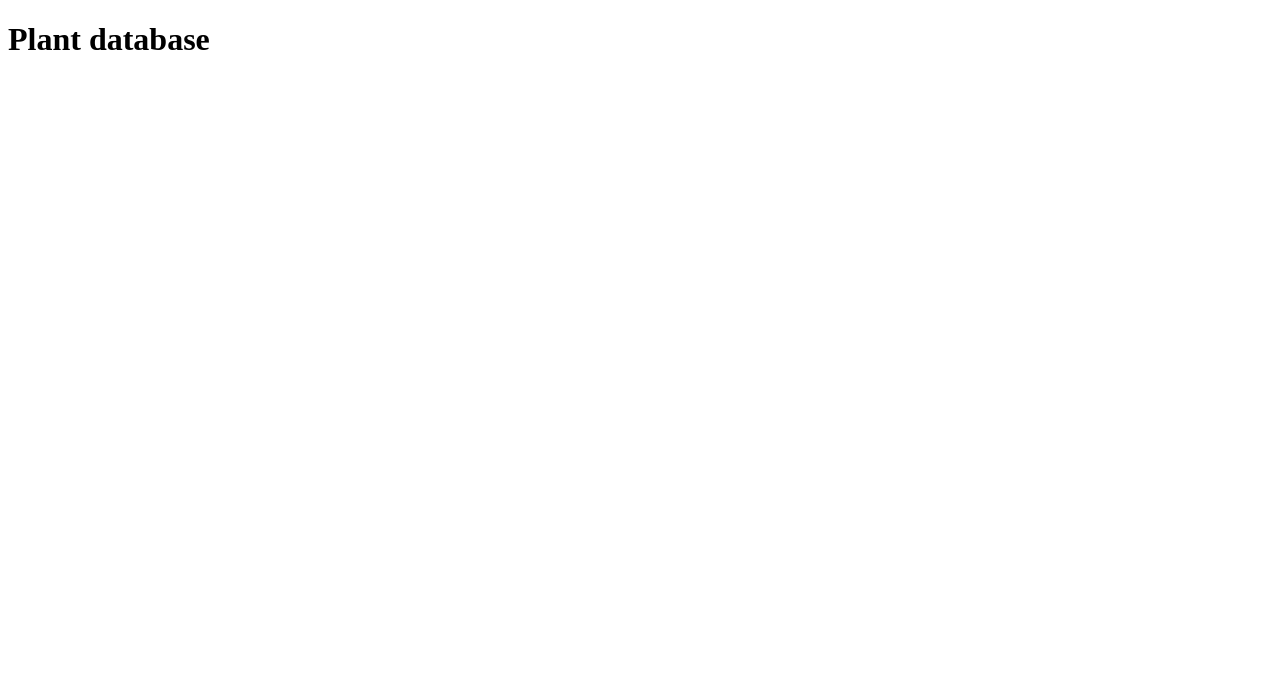
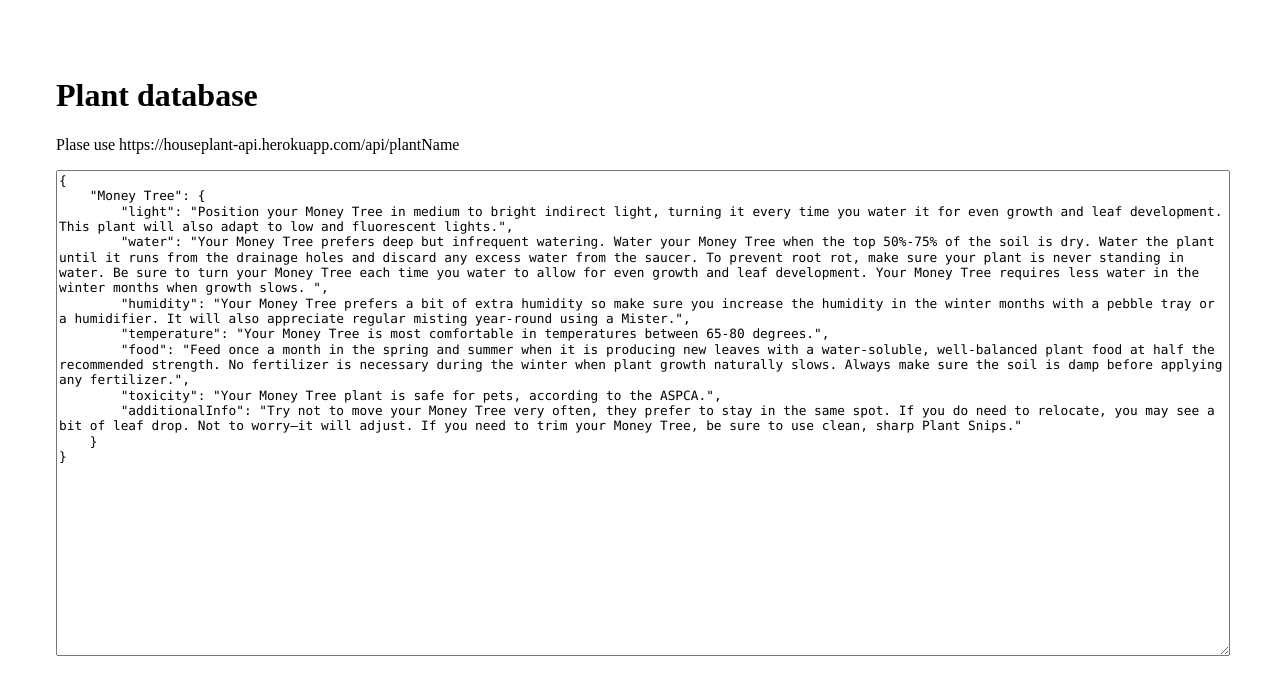
Before and after one commit to Selt0/plantAPI, a website: page index.html in a window 1280 px wide. Drawn offline with Linux system fonts and the light colour scheme.

Commit message:
add example to index

```diff
--- a/index.html
+++ b/index.html
@@ -6,7 +6,47 @@
   <meta name="viewport" content="width=device-width, initial-scale=1.0">
   <title>Document</title>
 </head>
+<style>
+  body {
+  padding: 3rem;
+  font-size: 16px;
+  }
+
+  textarea {
+    width: 100%;
+    min-height: 30rem;
+    font-family: "Lucida Console", Monaco, monospace;
+    font-size: 0.8rem;
+    line-height: 1.2;
+  }
+</style>
 <body>
   <h1>Plant database</h1>
+
+  <p>Plase use https://houseplant-api.herokuapp.com/api/plantName</p>
+
+  <textarea name="" id="example" cols="30" rows="10"></textarea>
 </body>
+<script>
+  const p = document.querySelector('#example')
+
+  p.textContent = JSON.stringify({
+    "Money Tree": {
+    "light":
+      'Position your Money Tree in medium to bright indirect light, turning it every time you water it for even growth and leaf development. This plant will also adapt to low and fluorescent lights.',
+    "water":
+      'Your Money Tree prefers deep but infrequent watering. Water your Money Tree when the top 50%-75% of the soil is dry. Water the plant until it runs from the drainage holes and discard any excess water from the saucer. To prevent root rot, make sure your plant is never standing in water. Be sure to turn your Money Tree each time you water to allow for even growth and leaf development. Your Money Tree requires less water in the winter months when growth slows. ',
+    "humidity":
+      'Your Money Tree prefers a bit of extra humidity so make sure you increase the humidity in the winter months with a pebble tray or a humidifier. It will also appreciate regular misting year-round using a Mister.',
+    "temperature":
+      'Your Money Tree is most comfortable in temperatures between 65-80 degrees.',
+    "food":
+      'Feed once a month in the spring and summer when it is producing new leaves with a water-soluble, well-balanced plant food at half the recommended strength. No fertilizer is necessary during the winter when plant growth naturally slows. Always make sure the soil is damp before applying any fertilizer.',
+    "toxicity":
+      'Your Money Tree plant is safe for pets, according to the ASPCA.',
+    "additionalInfo":
+      'Try not to move your Money Tree very often, they prefer to stay in the same spot. If you do need to relocate, you may see a bit of leaf drop. Not to worry—it will adjust. If you need to trim your Money Tree, be sure to use clean, sharp Plant Snips.'
+  }
+  }, null, 4)
+</script>
 </html>
```
